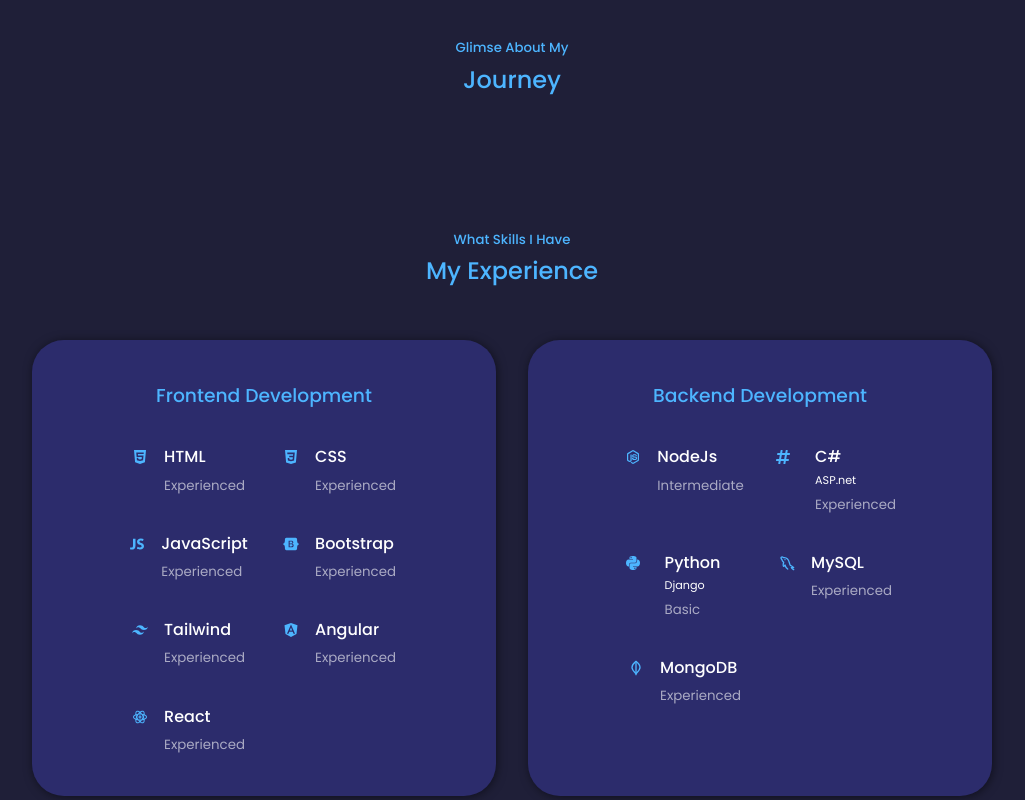
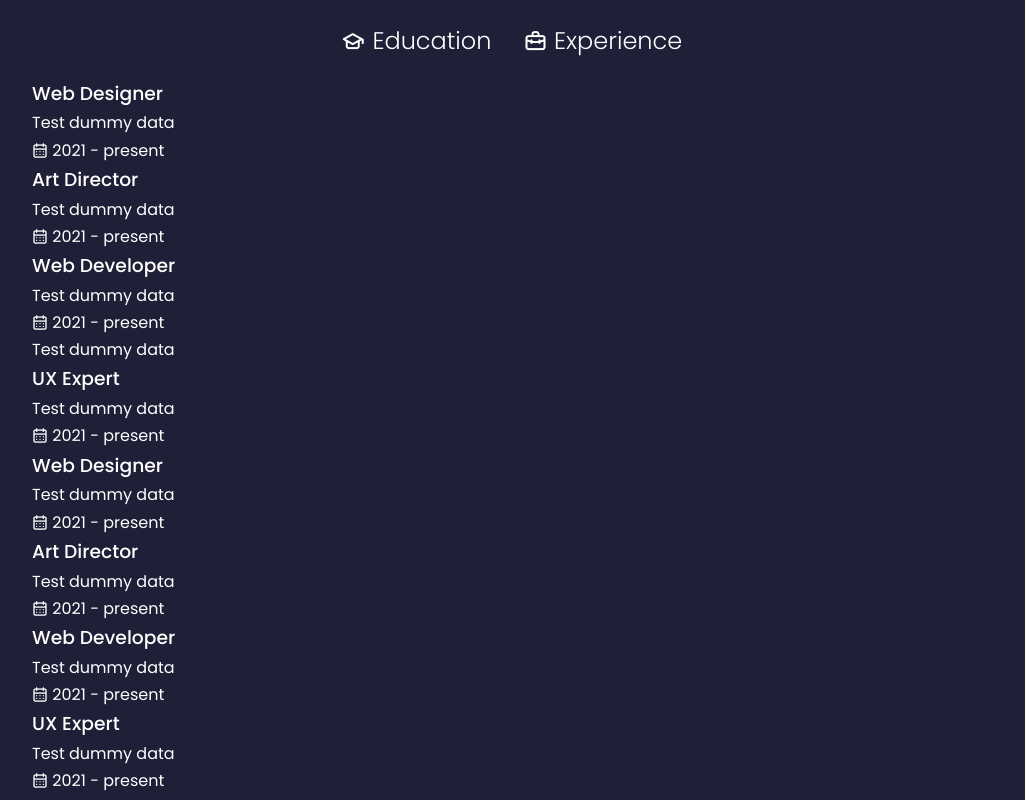
Before and after one commit to mussabtafal/React-Portfolio, a React (Create React App) app: page / in a window 1280 px wide. Shown: the part 1720-2520 px from the top of the page, without its empty margins (128-1153 px from the left). Built offline with nearby package versions, Linux system fonts and the light colour scheme.

Commit message:
Putting the journey section initial structure.

```diff
--- a/public/index.html
+++ b/public/index.html
@@ -9,6 +9,7 @@
   <meta name="description" content="Web site created using create-react-app" />
   <link rel="apple-touch-icon" href="%PUBLIC_URL%/logo192.png" />
   <link rel="manifest" href="%PUBLIC_URL%/manifest.json" />
+  <link rel="stylesheet" href="https://unicons.iconscout.com/release/v4.0.8/css/line.css">
   <title>Mussab Tafal</title>
 </head>
 
--- a/src/components/journey/Journey.jsx
+++ b/src/components/journey/Journey.jsx
@@ -1,11 +1,163 @@
 import React from "react";
+import "../journey/journey.css";
 
 const Journey = () => {
   return (
-    <section id="journey">
-      <h5>Glimse About My</h5>
+    <section id="journey" className="container">
+      <h5>Glimpse About My</h5>
       <h2>Journey</h2>
 
+      <div className="qualification__container">
+        <div className="journey__tabs">
+          <div className="qualification__button button--flex">
+            <i className="uil uil-graduation-cap qualification__icon"></i>{" "}
+            Education
+          </div>
+          <div className="qualification__button button--flex">
+            <i className="uil uil-briefcase-alt qualification__icon"></i>{" "}
+            Experience
+          </div>
+        </div>
+        <div className="qualification__content">
+          <div className="qualification__sections">
+            <div className="qualification_data">
+              <div>
+                <h3 className="qualification__title">Web Designer</h3>
+                <span className="qualification__subtitle">Test dummy data</span>
+                <div className="qualification__calender">
+                  <i className="uil uil-calendar-alt"></i> 2021 - present
+                </div>
+              </div>
+              <div>
+                <span className="qualification__rounder"></span>
+                <span className="qualification__line"></span>
+              </div>
+            </div>
+
+            <div className="qualification_data">
+              <div></div>
+              <div>
+                <span className="qualification__rounder"></span>
+                <span className="qualification__line"></span>
+              </div>
+              <div>
+                <h3 className="qualification__title">Art Director</h3>
+                <span className="qualification__subtitle">
+                  {" "}
+                  Test dummy data
+                </span>
+                <div className="qualification__calender">
+                  <i className="uil uil-calendar-alt"></i> 2021 - present
+                </div>
+              </div>
+            </div>
+            <div className="qualification_data">
+              <div>
+                <h3 className="qualification__title">Web Developer</h3>
+                <span className="qualification__subtitle">
+                  {" "}
+                  Test dummy data
+                </span>
+                <div className="qualification__calender">
+                  <i className="uil uil-calendar-alt"></i> 2021 - present
+                </div>
+              </div>
+              <div>
+                <span className="qualification__rounder"></span>
+                <span className="qualification__line"></span>
+              </div>
+            </div>
+
+            <div className="qualification_data">
+              <div></div>
+              <div>
+                <span className="qualification__rounder"></span>
+                <span className="qualification__line"> Test dummy data</span>
+              </div>
+              <div>
+                <h3 className="qualification__title">UX Expert</h3>
+                <span className="qualification__subtitle">
+                  {" "}
+                  Test dummy data
+                </span>
+                <div className="qualification__calender">
+                  <i className="uil uil-calendar-alt"></i> 2021 - present
+                </div>
+              </div>
+            </div>
+          </div>
+          <div className="qualification__content">
+            <div className="qualification_data">
+              <div>
+                <h3 className="qualification__title">Web Designer</h3>
+                <span className="qualification__subtitle">
+                  {" "}
+                  Test dummy data
+                </span>
+                <div className="qualification__calender">
+                  <i className="uil uil-calendar-alt"></i> 2021 - present
+                </div>
+              </div>
+              <div>
+                <span className="qualification__rounder"></span>
+                <span className="qualification__line"></span>
+              </div>
+            </div>
+
+            <div className="qualification_data">
+              <div></div>
+              <div>
+                <span className="qualification__rounder"></span>
+                <span className="qualification__line"></span>
+              </div>
+              <div>
+                <h3 className="qualification__title">Art Director</h3>
+                <span className="qualification__subtitle">
+                  {" "}
+                  Test dummy data
+                </span>
+                <div className="qualification__calender">
+                  <i className="uil uil-calendar-alt"></i> 2021 - present
+                </div>
+              </div>
+            </div>
+            <div className="qualification_data">
+              <div>
+                <h3 className="qualification__title">Web Developer</h3>
+                <span className="qualification__subtitle">
+                  {" "}
+                  Test dummy data
+                </span>
+                <div className="qualification__calender">
+                  <i className="uil uil-calendar-alt"></i> 2021 - present
+                </div>
+              </div>
+              <div>
+                <span className="qualification__rounder"></span>
+                <span className="qualification__line"></span>
+              </div>
+            </div>
+
+            <div className="qualification_data">
+              <div></div>
+              <div>
+                <span className="qualification__rounder"></span>
+                <span className="qualification__line"></span>
+              </div>
+              <div>
+                <h3 className="qualification__title">UX Expert</h3>
+                <span className="qualification__subtitle">
+                  {" "}
+                  Test dummy data
+                </span>
+                <div className="qualification__calender">
+                  <i className="uil uil-calendar-alt"></i> 2021 - present
+                </div>
+              </div>
+            </div>
+          </div>
+        </div>
+      </div>
     </section>
   );
 };
--- a/src/components/journey/journey.css
+++ b/src/components/journey/journey.css
@@ -0,0 +1,13 @@
+.journey__tabs {
+  display: flex;
+  justify-content: center;
+  margin-bottom: 1rem;
+}
+
+.qualification__button {
+  font-size: 1.5rem;
+  font-weight: 300;
+  color: var(--color-white);
+  margin: 0 1rem;
+  cursor: pointer;
+}
```
